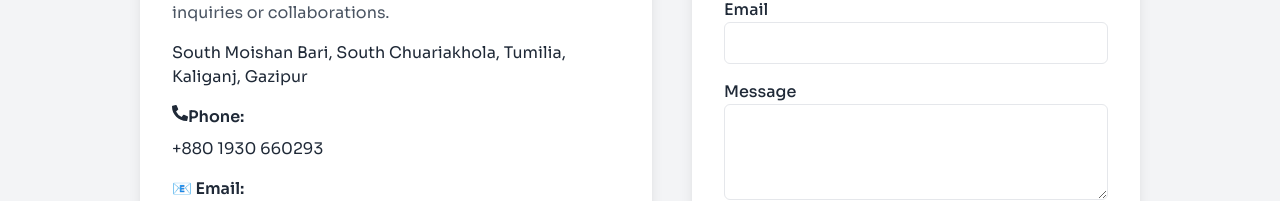
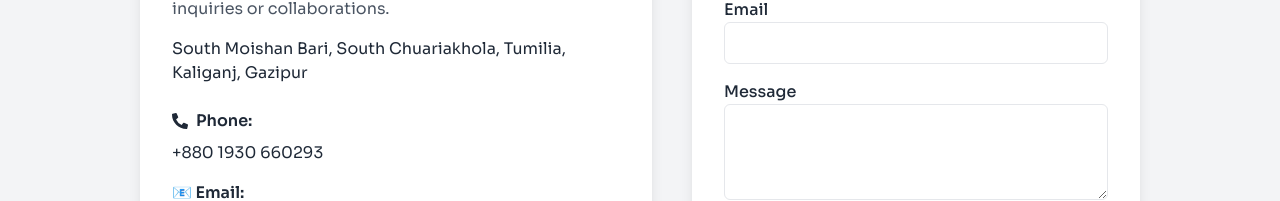
Before and after one commit to programming-hero-web-course-4/b10a8-gadget-heaven-SubirChDey, a React (Vite) app: page /contact in a window 1280 px wide. Shown: the part 419-620 px from the top of the page. Built offline with nearby package versions, Linux system fonts and the light colour scheme.

Commit message:
about to finish

```diff
--- a/src/pages/Contact.jsx
+++ b/src/pages/Contact.jsx
@@ -58,9 +58,9 @@ const Contact = () => {
                     <div></div>
                         <p>South Moishan Bari, South Chuariakhola, Tumilia, Kaliganj, Gazipur</p>
                     </div>
-                    <div><div className="flex">
-                        <FaPhoneAlt />
-                        <h3 className="font-semibold mb-2"> Phone:</h3>
+                    <div><div className="flex items-center gap-2">
+                        <FaPhoneAlt></FaPhoneAlt>
+                        <h3 className="font-semibold my-2"> Phone:</h3>
                     </div>
                         <p>+880 1930 660293</p>
                     </div>
```
